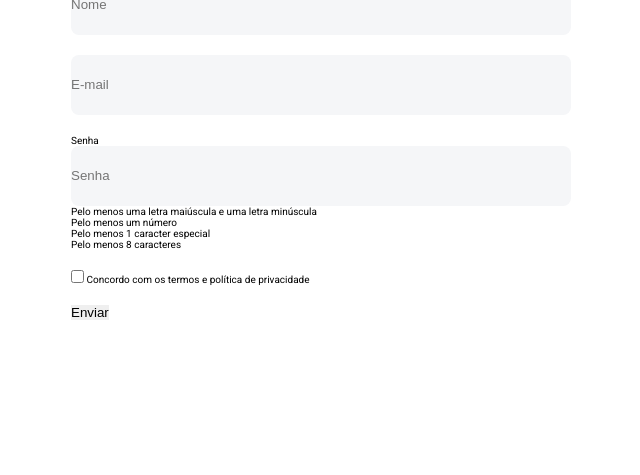
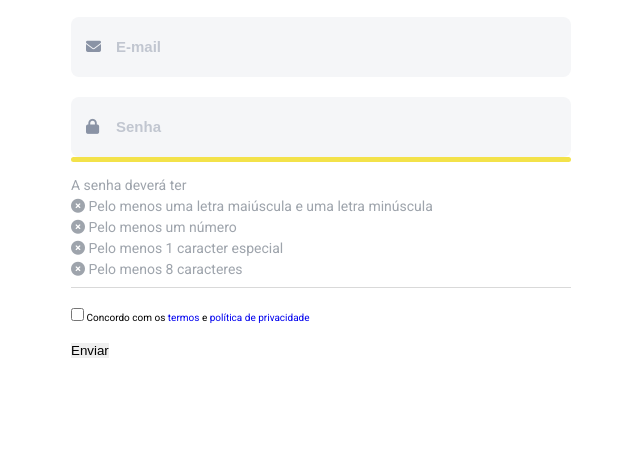
Before and after one commit to BrunnaDSousa/tela_de_cadastro, a plain HTML site: page index.html in a window 1280 px wide. Shown: the part 325-800 px from the top of the page, without its empty margins (319-959 px from the left). Drawn offline with Linux system fonts and the light colour scheme.

Commit message:
conf ate a parte dos termos e politicas

```diff
--- a/assets/css/style.css
+++ b/assets/css/style.css
@@ -89,4 +89,44 @@ ul{
     outline: none; /*uma borda dentro que o proprio navegador dentro */
 
     position: relative;
+
+    padding-left: 4.5rem;
+    font-size: 1.5rem;
+
 }
+
+.form__input-text::placeholder{
+    font-weight: bold;
+    color: #c1c6d0;
+}
+
+/*-----ICON ----*/
+.form__input-icon {
+    position: absolute;
+    left: 1.5rem;
+    top: 2.2rem;
+    color: #8A93A5;
+    font-size: 1.5rem;
+}
+
+/*----------*/
+.requiremets{
+    border-bottom: 1px solid #D9D9D9;
+    padding-bottom: 1rem;
+}
+
+.requiremets__progress-bar{
+    height: .5rem;
+    background-color: #F3E24A;
+    width: 100%;
+
+    border-radius: .5rem;
+    margin-bottom: 1.5rem;
+}
+
+.requiremets__description,
+.requiremts__item{
+    color: #9EA4AC;
+    font-size: 1.4rem;
+    margin-top: .5rem;
+}
--- a/index.html
+++ b/index.html
@@ -24,24 +24,29 @@
                 <div class="form__group">
                     <label class="form__label hide" for="inputName">Nome</label>
                     <input type="text" name="name" class="form__input-text" id="inputName" placeholder="Nome"/>
+                    <i class="form__input-icon fas fa-user"></i>
                 </div>
 
                 <div class="form__group">
                     <label class="form__label hide" for="inputEmail">Email</label>
                     <input type="email" name="email" class="form__input-text" id="inputEmail" placeholder="E-mail"/>
+                    <i class="form__input-icon fas fa-envelope"></i>
                 </div>
 
                 <div class="form__group hide">
-                    <label class="form__label" for="inputPassword">Senha</label>
+                    <label class="form__label hide" for="inputPassword">Senha</label>
                     <input type="password" name="password" class="form__input-text" id="inputPassword" placeholder="Senha"/>
+                    <i class="form__input-icon fas fa-lock"></i>
+
 
                     <div class="requiremets">
-                        <div class="requiremets__description"></div>
+                        <div class="requiremets__progress-bar"></div>
+                        <div class="requiremets__description">A senha deverá ter</div>
                         <ul class="requiremets__list">
-                            <li class="requiremts__item">Pelo menos uma letra maiúscula e uma letra minúscula</li>
-                            <li class="requiremts__item">Pelo menos um número</li>
-                            <li class="requiremts__item">Pelo menos 1 caracter especial</li>
-                            <li class="requiremts__item">Pelo menos 8 caracteres</li>
+                            <li class="requiremts__item"><i class="fas fa-circle-xmark"></i> Pelo menos uma letra maiúscula e uma letra minúscula</li>
+                            <li class="requiremts__item"><i class="fas fa-circle-xmark"></i> Pelo menos um número</li>
+                            <li class="requiremts__item"><i class="fas fa-circle-xmark"></i> Pelo menos 1 caracter especial</li>
+                            <li class="requiremts__item"><i class="fas fa-circle-xmark"></i> Pelo menos 8 caracteres</li>
                         </ul>
                     </div>
 
@@ -49,7 +54,7 @@
 
                 <div class="form__group">
                     <input type="checkbox" name="terms" class="form__input-checkbox" id="inputTerms">
-                    <label class="form__label" id="inputTerms">Concordo com os termos e política de privacidade</label>
+                    <label class="form__label" id="inputTerms">Concordo com os <a class="form__link" href="/">termos</a> e <a class="form__link" href="/">política de privacidade</a></label>
                 </div>
 
                 <div class="form__group">
```
Also changed, not shown: mapa_mental_descricao.txt.
